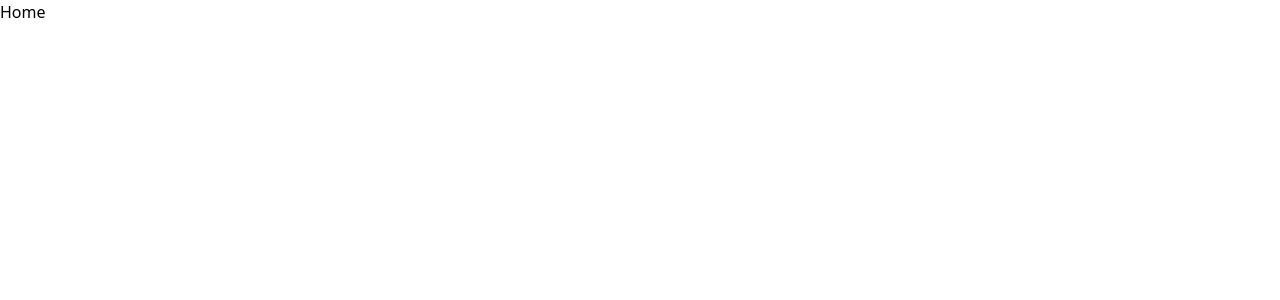
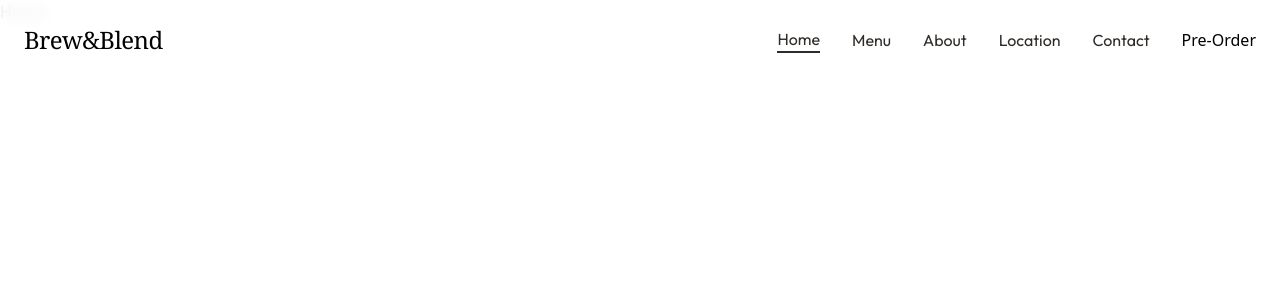
Before and after one commit to dadhichvansh/brew-and-blend-cafe, a React (Vite) app: page / in a window 1280 px wide. Shown: the top 300 px of the page. Built offline with nearby package versions, Linux system fonts and the light colour scheme.

Commit message:
add header ui

```diff
--- a/src/components/Header.jsx
+++ b/src/components/Header.jsx
@@ -1,3 +1,50 @@
-const Header = () => {};
+import { NavLink } from "react-router-dom";
+
+const Header = () => {
+  const navItems = ["Home", "Menu", "About", "Location", "Contact"];
+
+  return (
+    <header
+      className="fixed top-0 left-0 w-full z-50 transition-all duration-300 ease-in-out bg-white/90 backdrop-blur-sm py-6 translate-y-0"
+      data-testid="header"
+    >
+      <div className="container mx-auto px-4 md:px-6 flex items-center justify-between">
+        <NavLink to="/" class="flex items-center group">
+          <span className="font-serif text-2xl font-medium tracking-tight transition-all duration-300 group-hover:text-coffee-dark">
+            Brew
+            <span className="text-coffee-dark transition-all duration-300 group-hover:text-[#5e462a] hover:text-coffee-dark">
+              &
+            </span>
+            Blend
+          </span>
+        </NavLink>
+
+        <nav class="hidden md:flex space-x-8 items-center">
+          {navItems.map((item) => (
+            <NavLink
+              key={item}
+              to={`/${item.toLowerCase() === "home" ? "" : item.toLowerCase()}`}
+              className={({ isActive }) =>
+                `text-coffee-dark text-[#302b27] font-outfit transition-colors duration-300 ${
+                  isActive
+                    ? "text-coffee-darkest border-b-2 border-coffee-dark"
+                    : "hover:text-coffee-darkest"
+                }`
+              }
+            >
+              {item}
+            </NavLink>
+          ))}
+          <NavLink
+            to={"/contact"}
+            class="inline-flex items-center justify-center gap-2 whitespace-nowrap text-sm font-medium ring-offset-background focus-visible:outline-none focus-visible:ring-2 focus-visible:ring-ring focus-visible:ring-offset-2 disabled:pointer-events-none disabled:opacity-50 [&_svg]:pointer-events-none [&_svg]:size-4 [&_svg]:shrink-0 h-9 rounded-md px-3 ml-4 bg-coffee-dark hover:bg-coffee-darkest text-white transition-all duration-300 transform hover:scale-105 bg-[#8c6e54]"
+          >
+            Pre-Order
+          </NavLink>
+        </nav>
+      </div>
+    </header>
+  );
+};
 
 export default Header;
```
